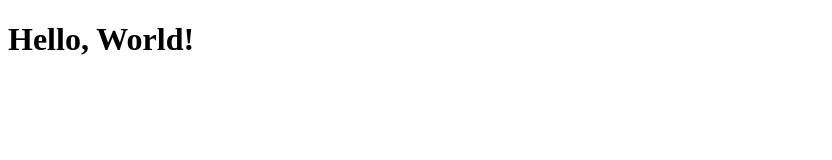
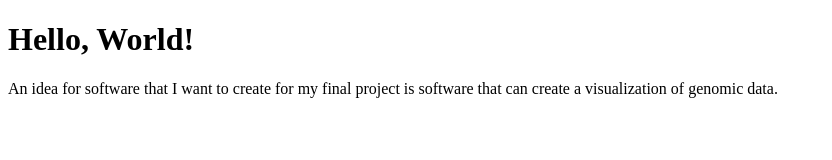
Before and after one commit to DamianBonds/CS3338-first-project, a plain HTML site: page index.html in a window 1280 px wide. Shown: the whole page, without its empty margins (0-832 px from the left). Drawn offline with Linux system fonts and the light colour scheme.

Commit message:
Update index.html

```diff
--- a/index.html
+++ b/index.html
@@ -7,5 +7,7 @@
 </head>
 <body>
     <h1>Hello, World!</h1>
+    <p>An idea for software that I want to create for my final project is
+        software that can create a visualization of genomic data.</p>
 </body>
 </html>
```
